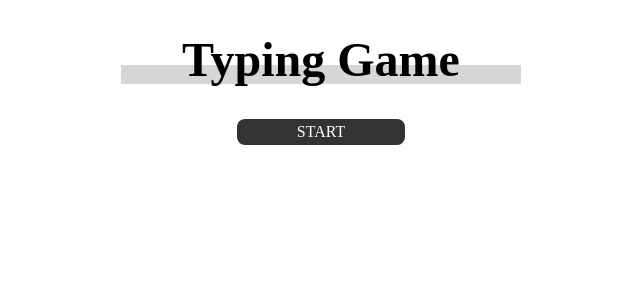
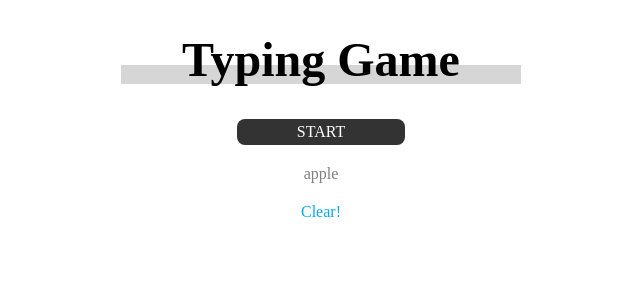
Before and after one commit to 1noseA/typing, a Vue app: page / in a window 1280 px wide. Shown: the top 300 px of the page, without its empty margins (319-959 px from the left). Built offline with nearby package versions, Linux system fonts and the light colour scheme.

Commit message:
問題を追加

```diff
--- a/src/App.vue
+++ b/src/App.vue
@@ -4,7 +4,9 @@
       <h1>Typing Game</h1>
       <div class="marker"></div>
     </div>
-    <button class="start-button">START</button>
+    <button class="start-button mb-20">START</button>
+    <div class="question mb-20">apple</div>
+    <div class="clear">Clear!</div>
   </div>
 </template>
 
--- a/src/assets/style.css
+++ b/src/assets/style.css
@@ -6,6 +6,10 @@
 
 body {
   font-size: 32px;
+}
+
+.mb-20 {
+  margin-bottom: 20px;
 }
 
 .container {
@@ -41,3 +45,11 @@ body {
 .start-button:hover {
   opacity: 0.7;
 }
+
+.question {
+  color: gray;
+}
+
+.clear {
+  color: #03a9f4;
+}
```
